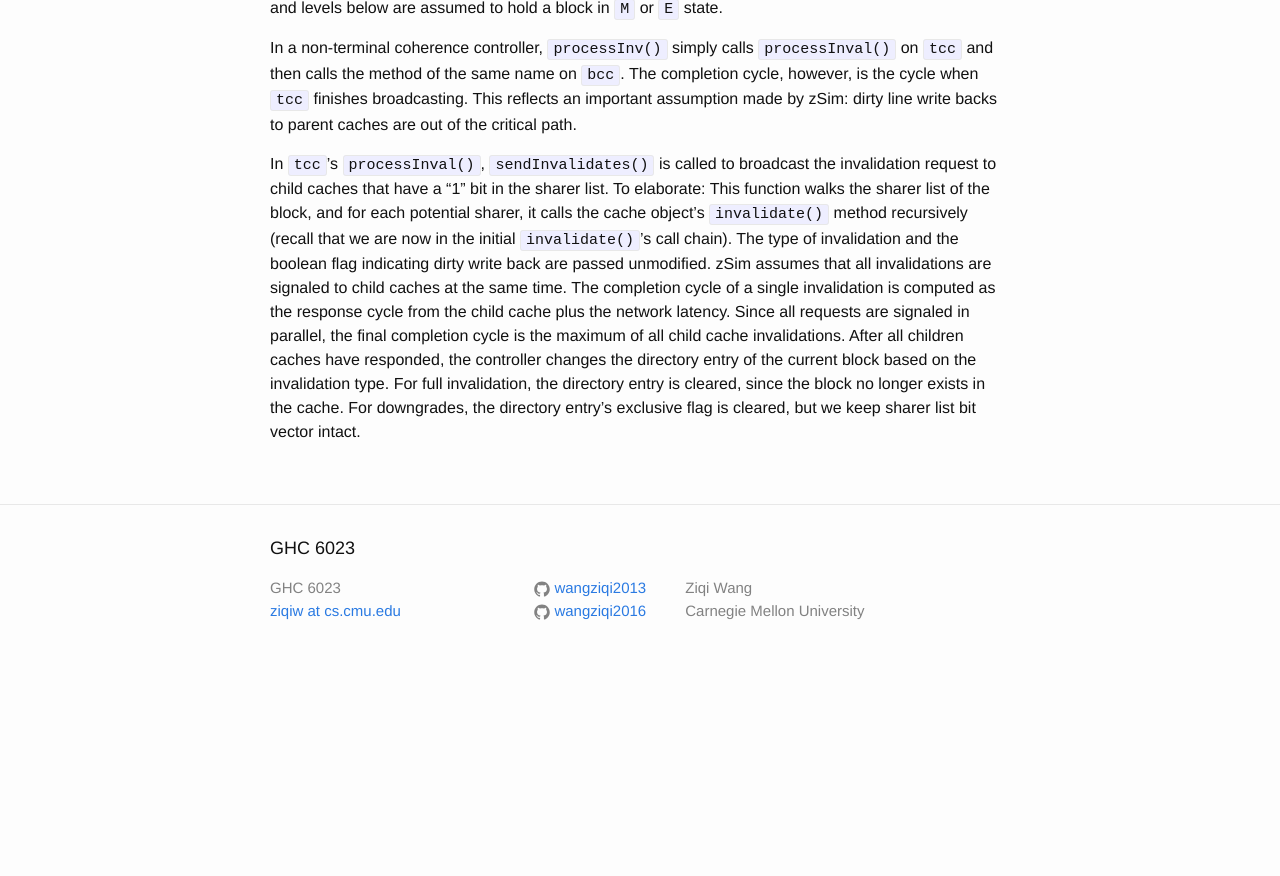
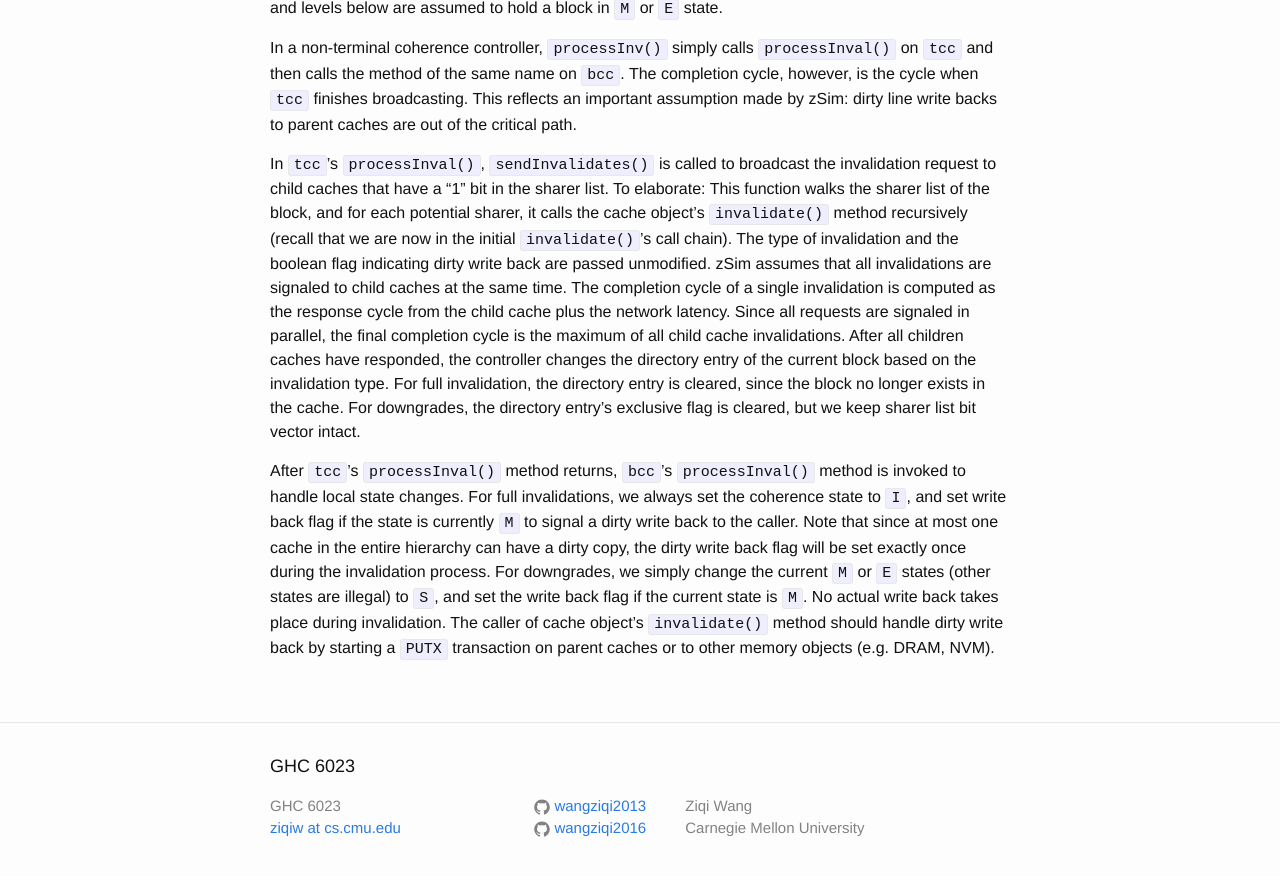
Before and after one commit to wangziqi2013/wangziqi2013.github.io, a Jekyll site: the page built from _posts/2019-12-24-understand-zsim-cc-sim.markdown, in a window 1280 px wide and 900 px high, scrolled down 8258 px. Shown: the top 876 px of the window. Built offline with Jekyll 4.4.1, drawn with Linux system fonts in a browser that asks for light colours; before the commit the page ends 8940 px from its top, so only the background shows below that.

Commit message:
Finish invalidation

```diff
--- a/_posts/2019-12-24-understand-zsim-cc-sim.markdown
+++ b/_posts/2019-12-24-understand-zsim-cc-sim.markdown
@@ -320,3 +320,11 @@ the final completion cycle is the maximum of all child cache invalidations. Afte
 the controller changes the directory entry of the current block based on the invalidation type. For full invalidation,
 the directory entry is cleared, since the block no longer exists in the cache. For downgrades, the directory entry's
 exclusive flag is cleared, but we keep sharer list bit vector intact.
+
+After `tcc`'s `processInval()` method returns, `bcc`'s `processInval()` method is invoked to handle local state changes.
+For full invalidations, we always set the coherence state to `I`, and set write back flag if the state is currently `M`
+to signal a dirty write back to the caller. Note that since at most one cache in the entire hierarchy can have a dirty
+copy, the dirty write back flag will be set exactly once during the invalidation process. For downgrades, we simply change
+the current `M` or `E` states (other states are illegal) to `S`, and set the write back flag if the current state is `M`.
+No actual write back takes place during invalidation. The caller of cache object's `invalidate()` method should handle dirty
+write back by starting a `PUTX` transaction on parent caches or to other memory objects (e.g. DRAM, NVM).
```
